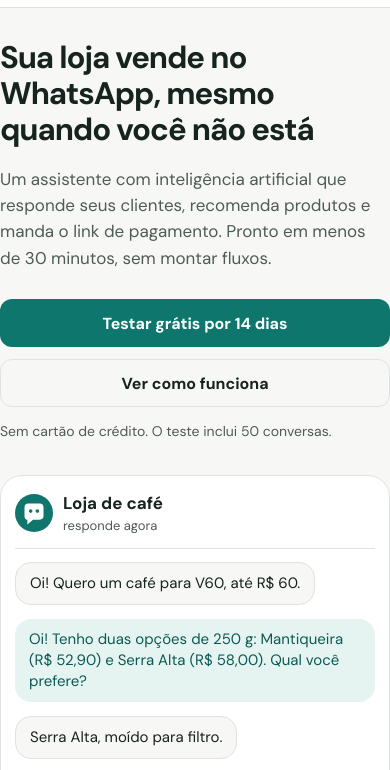
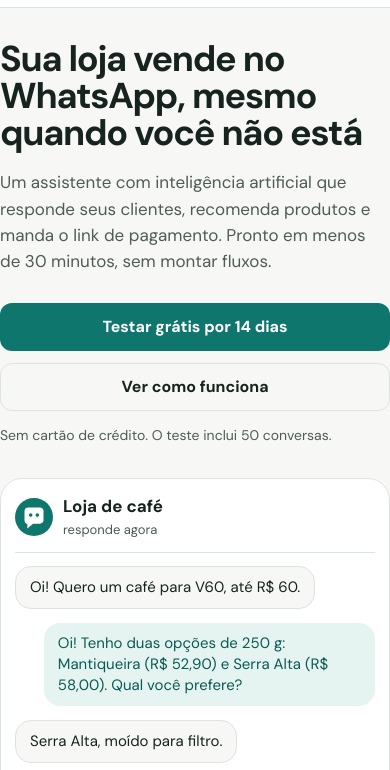
Before and after one commit to martinezrafael/megabot-site, a plain HTML site: page index.html in a window 390 px wide. Shown: the part 57-827 px from the top of the page. Drawn offline with Linux system fonts and the light colour scheme.

Commit message:
Revert "fix: evita vazamento horizontal da intro no mobile"
This reverts commit b82266b7ff55f85b17b9065f230df9fc6827ec64.

```diff
--- a/assets/css/responsive.css
+++ b/assets/css/responsive.css
@@ -156,43 +156,3 @@ input, select, textarea {
         font-size: 24px !important;
     }
 }
-
-/* Correção de overflow horizontal na intro (hero) no mobile */
-.hero,
-.hero > *,
-.hero .phone,
-.hero .chat,
-.hero .m,
-.hero h1,
-.hero p {
-    min-width: 0;
-    max-width: 100%;
-    box-sizing: border-box;
-    overflow-wrap: anywhere;
-    word-break: break-word;
-}
-
-@media (max-width: 860px) {
-    .hero {
-        display: grid !important;
-        grid-template-columns: minmax(0, 1fr) !important;
-        width: 100% !important;
-        margin-left: 0 !important;
-        margin-right: 0 !important;
-    }
-
-    .hero h1 {
-        font-size: clamp(28px, 8vw, 40px) !important;
-        line-height: 1.15 !important;
-    }
-
-    .hero .phone {
-        width: 100% !important;
-        max-width: 100% !important;
-    }
-
-    .hero .m {
-        max-width: 100% !important;
-        white-space: normal !important;
-    }
-}
```
